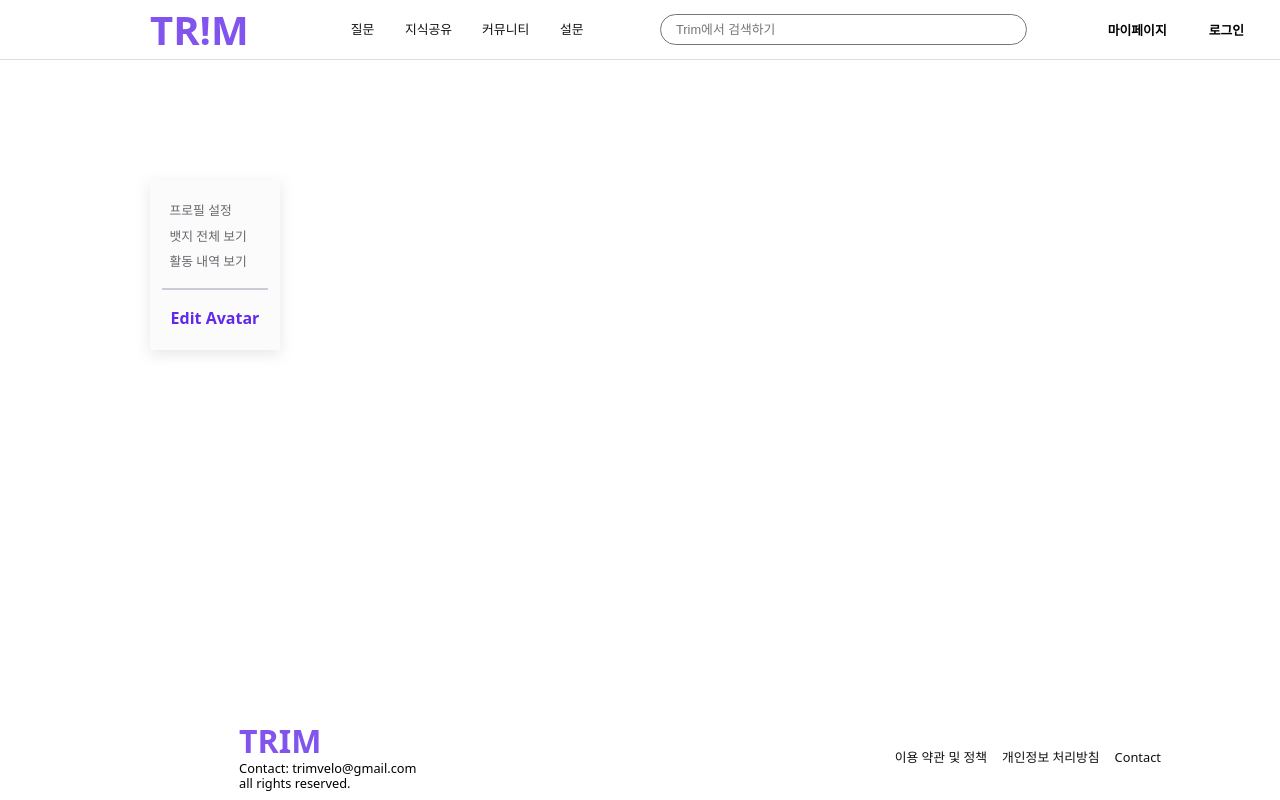
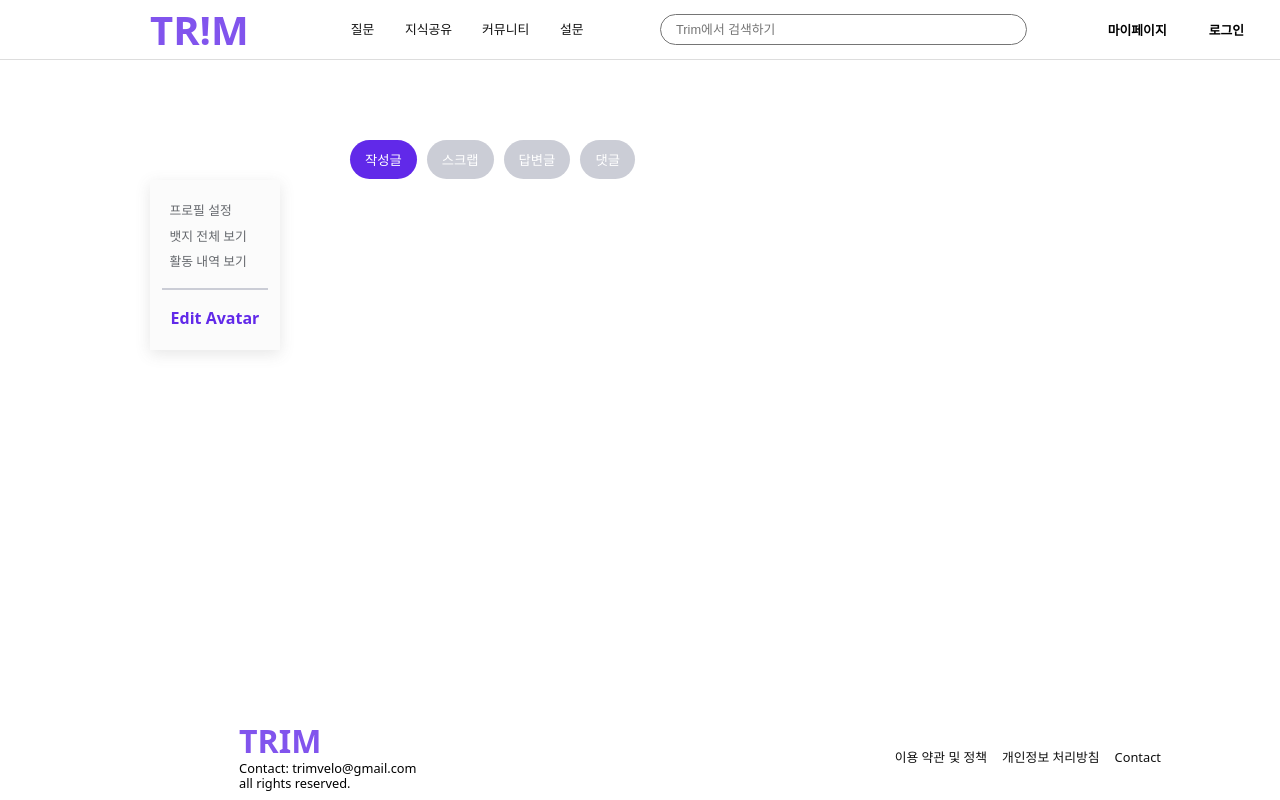
Before and after one commit to potato637/trim-front, a React (Create React App) app: page /history in a window 1280 px wide. Shown: the top 800 px of the page. Built offline with nearby package versions, Linux system fonts and the light colour scheme; no server answers.

Commit message:
history page btn 만듬

```diff
--- a/src/pages/history.tsx
+++ b/src/pages/history.tsx
@@ -1,5 +1,8 @@
 import styled from "styled-components";
 import Profilecontroller from "../components/profilecontroller";
+import { BiLike } from "react-icons/bi";
+import { FaRegComments } from "react-icons/fa";
+import { useState } from "react";
 
 const Container = styled.div`
   position: relative;
@@ -16,15 +19,121 @@ const ControllerContainer = styled.div`
 const ShowHistory = styled.div`
   margin-top: 60px;
   width: 70%;
+  & > div:first-child {
+    display: flex;
+    gap: 10px;
+  }
+`;
+const OptionBtn = styled.button<{ selected: boolean }>`
+  border: none;
+  background: ${({ selected }) =>
+    selected ? "var(--color-purple-hover)" : "var(--color-comment-input)"};
+  padding: 10px 15px;
+  border-radius: 20px;
+  color: var(--color-white);
+  cursor: pointer;
+`;
+const Item = styled.div`
+  display: flex;
+  flex-direction: column;
+  gap: 10px;
+  width: 100%;
+  height: 70px;
+  padding: 10px 0;
+  border-top: 0.3px solid var(--color-light-purple-border);
+  cursor: pointer;
+`;
+const TopContainer = styled.div`
+  display: flex;
+  justify-content: space-between;
+  align-items: center;
+`;
+const Title = styled.div`
+  font-size: var(--font-size-medium);
+  color: var(--color-black);
+`;
+const MetaData = styled.div`
+  display: flex;
+  gap: 5px;
+  font-size: var(--font-size-extra-small);
+`;
+const CreatedAt = styled.div`
+  color: var(--color-date);
+`;
+const LikeIcon = styled(BiLike)`
+  color: var(--color-like);
+`;
+const Like = styled.div`
+  color: var(--color-like);
+`;
+const CommentIcon = styled(FaRegComments)`
+  color: var(--color-comment);
+`;
+const Comment = styled.div`
+  color: var(--color-comment);
+`;
+const Content = styled.div`
+  font-size: var(--font-size-small);
 `;
 
 export default function History() {
+  const [selectedBtn, setSelectedBtn] = useState<string>("write");
+
   return (
     <Container>
       <ControllerContainer>
         <Profilecontroller />
       </ControllerContainer>
-      <ShowHistory></ShowHistory>
+      <ShowHistory>
+        <div>
+          <OptionBtn
+            onClick={() => setSelectedBtn("write")}
+            selected={selectedBtn === "write"}
+          >
+            작성글
+          </OptionBtn>
+          <OptionBtn
+            onClick={() => setSelectedBtn("scrap")}
+            selected={selectedBtn === "scrap"}
+          >
+            스크랩
+          </OptionBtn>
+          <OptionBtn
+            onClick={() => setSelectedBtn("answer")}
+            selected={selectedBtn === "answer"}
+          >
+            답변글
+          </OptionBtn>
+          <OptionBtn
+            onClick={() => setSelectedBtn("comment")}
+            selected={selectedBtn === "comment"}
+          >
+            댓글
+          </OptionBtn>
+        </div>
+        {/* <Item
+                      key={index}
+                      onClick={() =>
+                        navigate(`/community/${item.freeTalkResponse.freeTalkId}`, {
+                          state: { id: item.freeTalkResponse.freeTalkId },
+                        })
+                      }
+                    >
+                      <TopContainer>
+                        <Title>{item.freeTalkResponse.title}</Title>
+                        <MetaData>
+                          <CreatedAt>
+                            {formatDate(item.freeTalkResponse.createdAt)}
+                          </CreatedAt>
+                          <LikeIcon />
+                          <Like>{item.likeCount}</Like>
+                          <CommentIcon />
+                          <Comment>{item.commentCount}</Comment>
+                        </MetaData>
+                      </TopContainer>
+                      <Content>{item.freeTalkResponse.content}</Content>
+                    </Item> */}
+      </ShowHistory>
     </Container>
   );
 }
```
